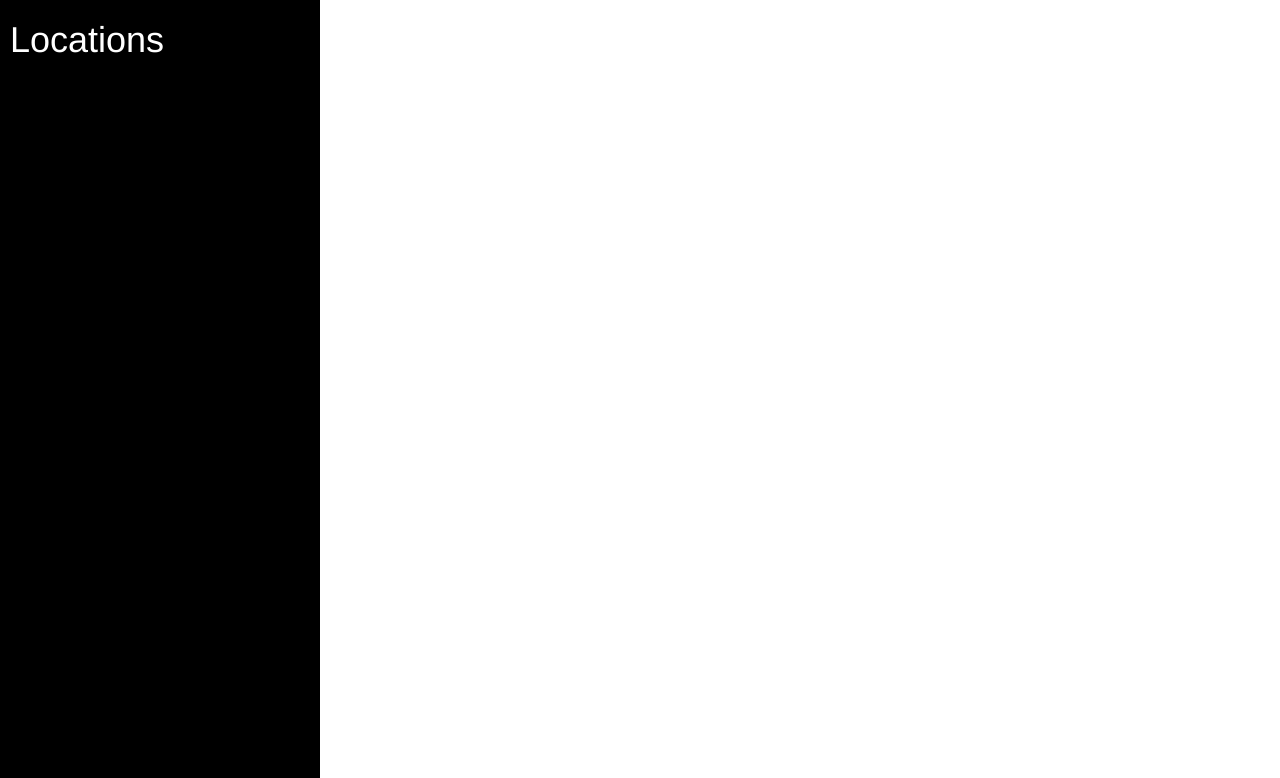
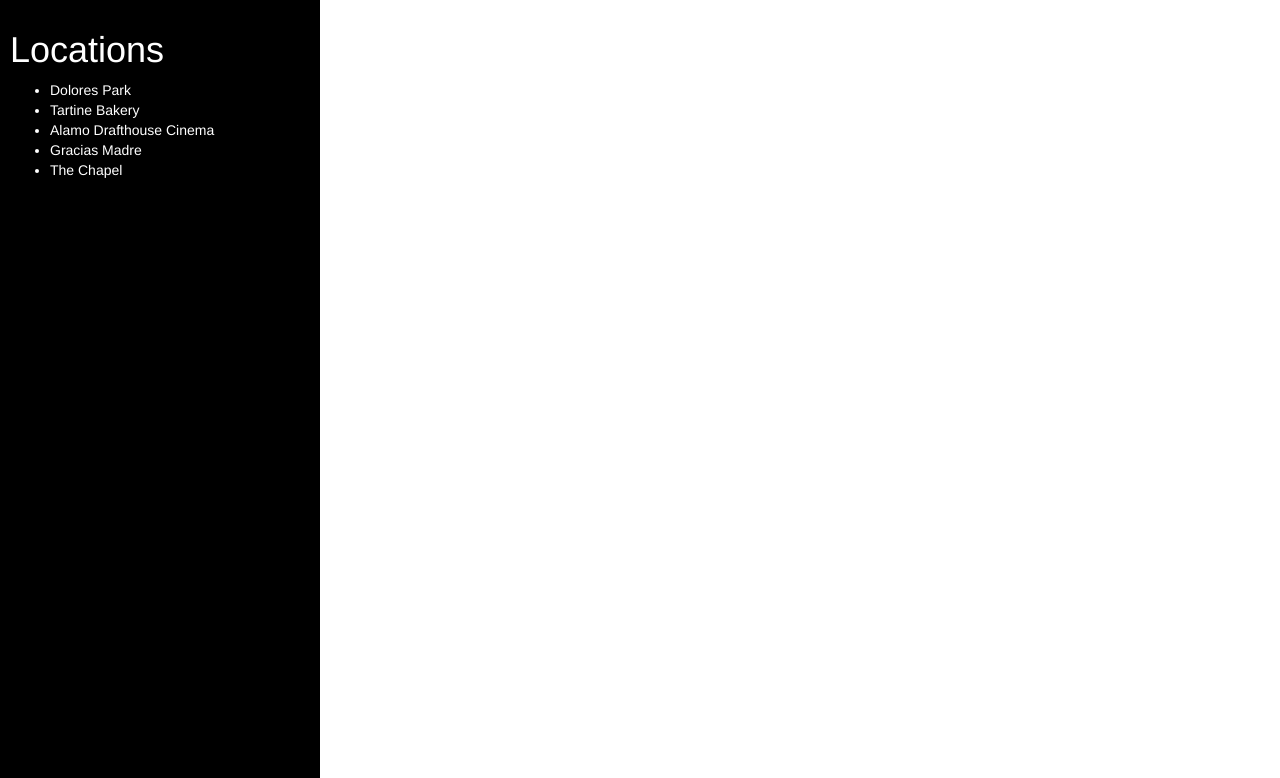
Before and after one commit to afumagalli/neighborhood-map, a plain HTML site: page index.html in a window 1280 px wide. Shown: the top 778 px of the page. Drawn offline with nearby package versions, Linux system fonts and the light colour scheme; some packages are replaced by stand-ins of ours.

Commit message:
Populated locations list using Knockout

```diff
--- a/index.html
+++ b/index.html
@@ -10,7 +10,9 @@
 <body>
 	<div id="location-list">
 		<h1>Locations</h1>
-		<ul></ul>
+		<ul data-bind="foreach: locationList">
+			<li class="location-item" data-bind="text: name, click: $parent.setCurrentLocation"></li>
+		</ul>
 	</div>
 	<div id="map"></div>
 	<script src="https://maps.googleapis.com/maps/api/js?key=AIzaSyA9qCqlHLPwRafDQuH3l9b2rEeaojO30mE&callback=initMap" async defer></script>
--- a/js/app.js
+++ b/js/app.js
@@ -82,3 +82,5 @@ var ViewModel = function() {
         self.currentLocation(clickedLocation);
     }
 };
+
+ko.applyBindings(new ViewModel());
--- a/style.css
+++ b/style.css
@@ -7,7 +7,7 @@ html, body {
 	width: 25%;
 	height: 100%;
 	background-color: black;
-	padding-left: 10px;
+	padding: 10px;
 	color: white;
 	float: left;
 }
```
